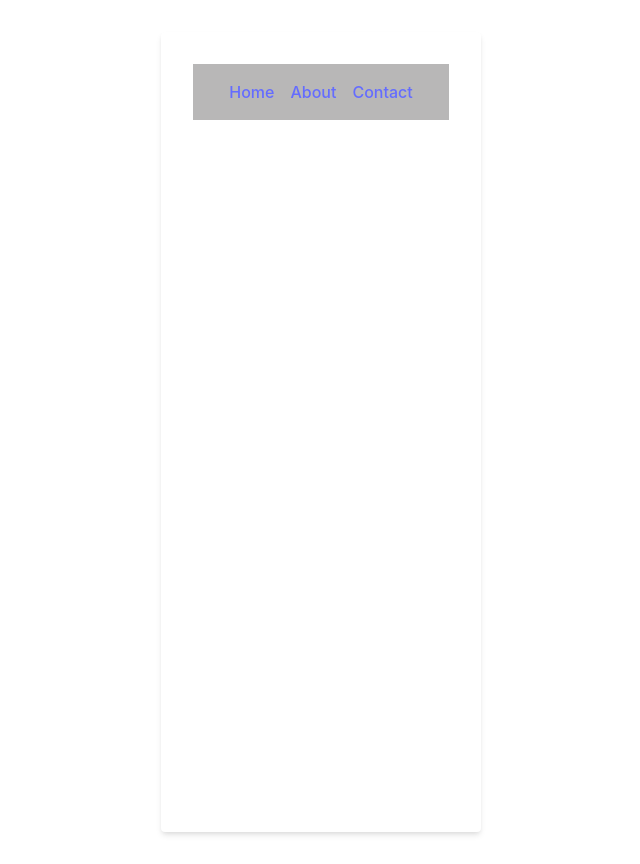
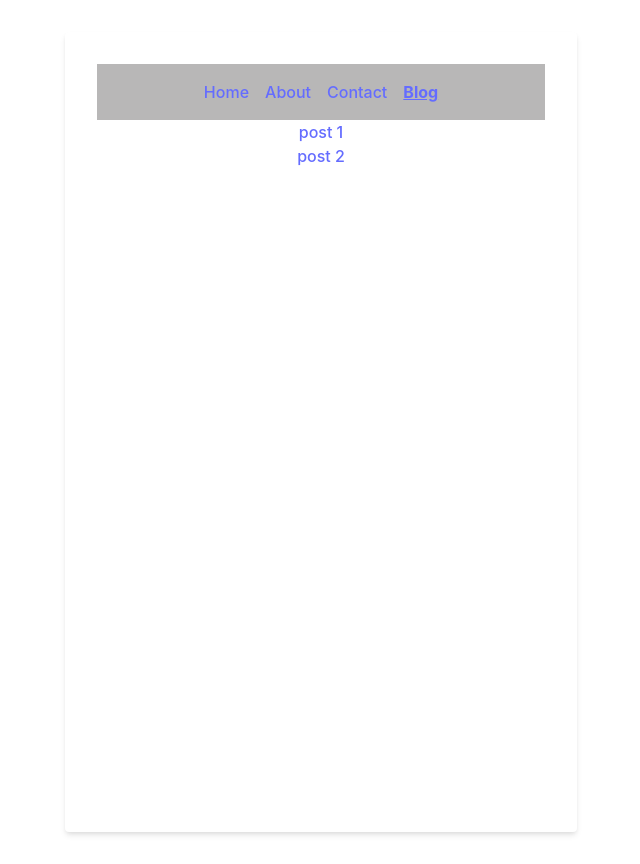
Before and after one commit to simshard/react-app, a React (Vite) app: page /blog in a window 1280 px wide. Before the commit this address had no page. Shown: the whole page, without its empty margins (319-959 px from the left). Built offline with nearby package versions, Linux system fonts and the light colour scheme.

Commit message:
messomy routes

```diff
--- a/src/App.css
+++ b/src/App.css
@@ -26,13 +26,12 @@ body {
 
 
 .container   {
- /*   margin: auto; */
   padding-top: 24px;
-  max-width: 48rem;
+
 }
 
 .todo-app {
-  min-width: 320px;
+  width: 32rem;
   min-height: 100vh;
   background: #f3f4f6;
   margin: auto;
@@ -40,7 +39,7 @@ body {
   background: white;
   border-radius: 0.25rem;
   box-shadow: 0 4px 6px -1px rgba(0, 0, 0, 0.1), 0 2px 4px -1px rgba(0, 0, 0, 0.06);
-  max-width: 32rem;
+
   color: #374151;
 }
 
--- a/src/components/NavBar.jsx
+++ b/src/components/NavBar.jsx
@@ -6,13 +6,16 @@ const NavBar = () => {
         <nav>
             <ul>
                 <li>
-                    <NavLink to="/" activeClassName="active">Home</NavLink>
+                    <NavLink to="/" activeclassname="active">Home</NavLink>
                 </li>
                 <li>
-                    <NavLink to="/about" activeClassName="active">About</NavLink>
+                    <NavLink to="/about" activeclassname="active">About</NavLink>
                 </li>
                 <li>
-                    <NavLink to="/contact" activeClassName="active">Contact</NavLink>
+                    <NavLink to="/contact" activeclassname="active">Contact</NavLink>
+                </li>
+                <li>
+                    <NavLink to="/blog" activeclassname="active">Blog</NavLink>
                 </li>
            </ul>
         </nav>
--- a/src/components/Root.jsx
+++ b/src/components/Root.jsx
@@ -2,20 +2,81 @@ import React from 'react';
 import App from './App';
 import About from '../pages/About';
 import Contact from '../pages/Contact';
+import Blog from '../pages/Blog';
+import BlogPost from '../pages/BlogPost';
 import NavBar from './NavBar';
+import NoMatch from '../pages/NoMatch';
 import { BrowserRouter as Router, Routes, Route } from "react-router";
+import { Component } from 'react';
 
 function Root () {
+    // const routes = [
+    //     { path: '/', name: 'Home', Component: App, exact: true },
+    //     { path: '/about', name: 'About', Component: About, exact: false },
+    //     { path: '/contact', name: 'Contact', Component: Contact, exact: false },
+    //     { path: '/blog', name: 'Blog', Component: Blog, exact: true },
+    //     { path: '/blog/:id', name: 'Post', Component: BlogPost, exact: false },
+    //     { path: '*', name: 'No Match', Component: NoMatch, exact: false },
+    //   ];
+
+
+
+
     return (
         <Router>
         <div className="container todo-app" >
            <NavBar/>
            <div className="content">
+
             <Routes>
                <Route path="/" element={<App />}/>
                <Route path="/about" element={<About />}/>
                <Route path="/contact" element={<Contact />}/>
+               <Route path="/blog" element={<Blog />} exact/>
+               <Route path="/blog/:id" element={<BlogPost />}/>
+               <Route path="*" element={<NoMatch />}/>
             </Routes>
+{/**/}
+           {/* <Routes>
+               {routes.map(({ path, Component }) => (
+                   <Route key={path} path={path} element={<Component />} />
+               ))}
+           </Routes> */}
+
+{/* {routes.map(({ path, Component, exact }) => (
+<Route key={path} path={path} exact={exact}>
+  <Component />
+</Route>))} */}
+
+
+
+
+
+
+{/*
+<Route exact path="/">
+<App />
+</Route>
+<Route path="/about">
+<About />
+</Route>
+<Route path="/contact">
+<Contact />
+</Route>
+<Route exact path="/blog">
+<Blog />
+</Route>
+<Route path="/blog/:id">
+<BlogPost />
+</Route>
+<Route path="*">
+<NoMatch />
+</Route>
+  */}
+
+
+
+
            </div>
         </div>
         </Router>
--- a/src/pages/About.jsx
+++ b/src/pages/About.jsx
@@ -3,7 +3,7 @@ import React from 'react'
 function About(){
     return (
         <div className=''>
-            <h1>About Page</h1>
+            <h1>About</h1>
         </div>
     )
 }
--- /dev/null
+++ b/src/pages/Blog.jsx
@@ -0,0 +1,15 @@
+import React from 'react';
+import { Link } from 'react-router';
+
+const Blog = () => {
+    return (
+        <div>
+            <ul>
+                <li><Link to="/blog/1" >post 1</Link></li>
+                <li><Link to="blog/2" >post 2</Link></li>
+            </ul>
+        </div>
+    )
+}
+
+export default Blog;
--- /dev/null
+++ b/src/pages/BlogPost.jsx
@@ -0,0 +1,14 @@
+
+import React from 'react';
+import { useParams } from 'react-router';
+
+const BlogPost = () => {
+ const params = useParams();
+    return (
+        <div>
+            <h1>Blog Post X: {params.id} </h1>
+        </div>
+    )
+}
+
+export default  BlogPost;
--- a/src/pages/Contact.jsx
+++ b/src/pages/Contact.jsx
@@ -1,9 +1,9 @@
 import React from 'react'
 
-const Contact = () => {
+function Contact(){
     return (
-        <div className='' >
-            <h1>Contact page</h1>
+        <div className=''>
+            <h1>Contact</h1>
         </div>
     )
 }
--- /dev/null
+++ b/src/pages/NoMatch.jsx
@@ -0,0 +1,7 @@
+import React from 'react';
+import { Link } from 'react-router';
+
+export default function NoMatch() {
+  return <div className="container"><h1>404 Page Not Found!</h1>
+  <p><Link to="/" >Go To Home Page</Link> </p></div>;
+}
```
